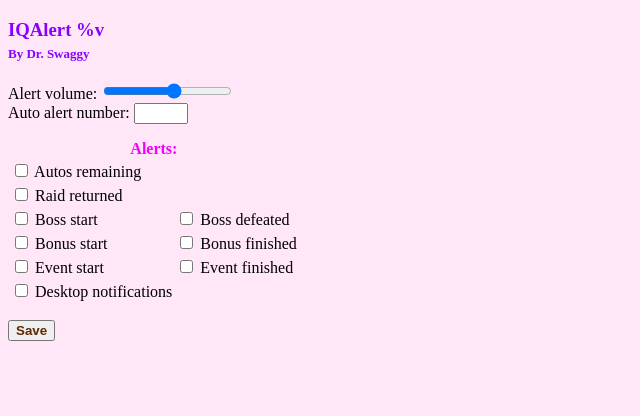
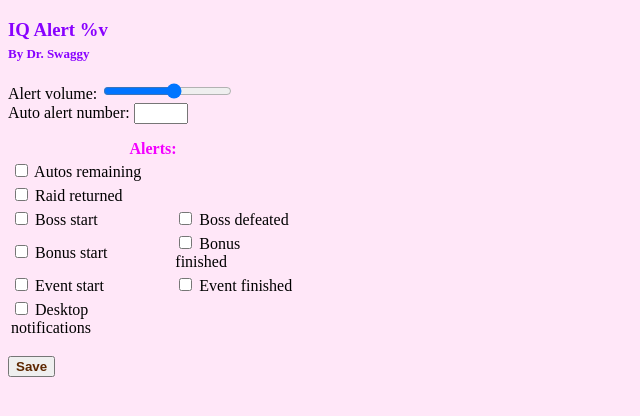
Before and after one commit to gmertes/IQAlert, a website built with webpack: page src/options.html in a window 1280 px wide. Shown: the whole page, without its empty margins (0-640 px from the left). Built offline with nearby package versions, Linux system fonts and the light colour scheme; some packages are replaced by stand-ins of ours.

Commit message:
Add beep.mp3

```diff
--- a/src/options.html
+++ b/src/options.html
@@ -3,13 +3,13 @@
 <head><title>IQAlert options</title>
 <style>
     html, body {
-        width: 300px;
-        background-color: #ffe7f8
+        width: 290px;
+        background-color: #ffe7f8;
     }
 </style>
 </head>
 <body>
-<h3 style="color: #8800ff" id="version">IQAlert %v <br><span style="font-size: small">By Dr. Swaggy</span></h3>
+<h3 style="color: #8800ff" id="version">IQ Alert %v <br><span style="font-size: small">By Dr. Swaggy</span></h3>
 
 Alert volume:
 <input type="range" min="1" max="10" class="slider" id="soundVolume">
```
Also changed, not shown: 1 other file.
